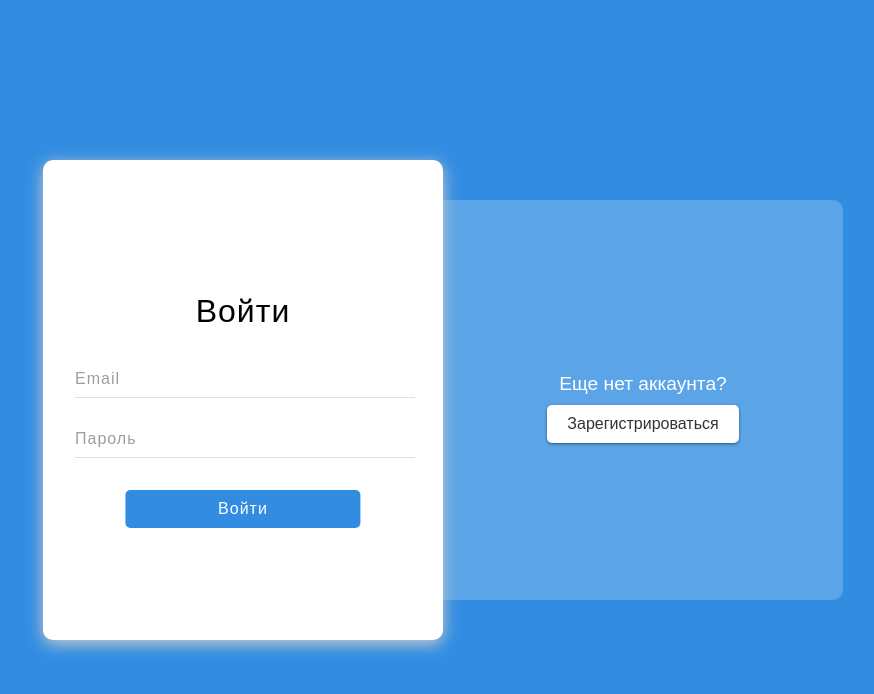
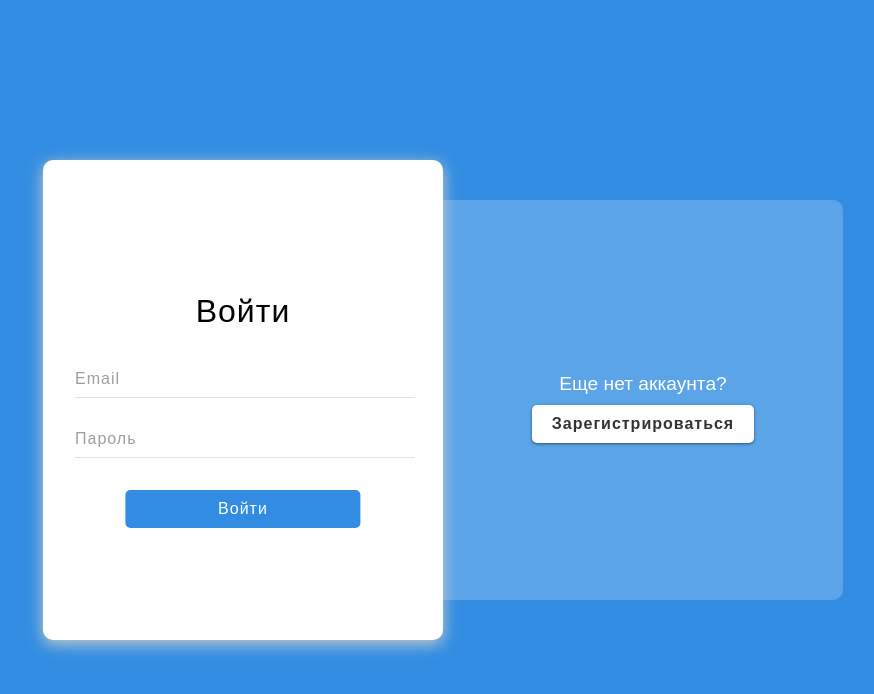
Before and after one commit to Pawlord/AnimAuthRegForm, a React (Create React App) app: page / in a window 1280 px wide. Shown: the top 694 px of the page, without its empty margins (197-1071 px from the left). Built offline with nearby package versions, Linux system fonts and the light colour scheme.

Commit message:
update section buttons color

```diff
--- a/src/components/ui/sections/sections.scss
+++ b/src/components/ui/sections/sections.scss
@@ -11,14 +11,18 @@
 }
 
 .block-item__btn {
+    letter-spacing: 1px;
+    font-size: 16px;
+    font-weight: 600;
+    font-family: sans-serif;
+
     color: #333;
     padding: 10px 20px;
     cursor: pointer;
     background-color: #fff;
-    font-size: 16px;
-    font-weight: 500;
     border-radius: 5px;
     border: none;
+
     transition: 0.3s;
     box-shadow: 0px 1px 3px rgba(0, 0, 0, 0.5)
 }
@@ -26,3 +30,11 @@
 .block-item__btn:hover {
     background-color: #f0f0f0;
 }
+
+.register-btn:hover {
+    color: #328de2;
+}
+
+.signin-btn:hover {
+    color: rgb(86, 205, 127);
+}
```
